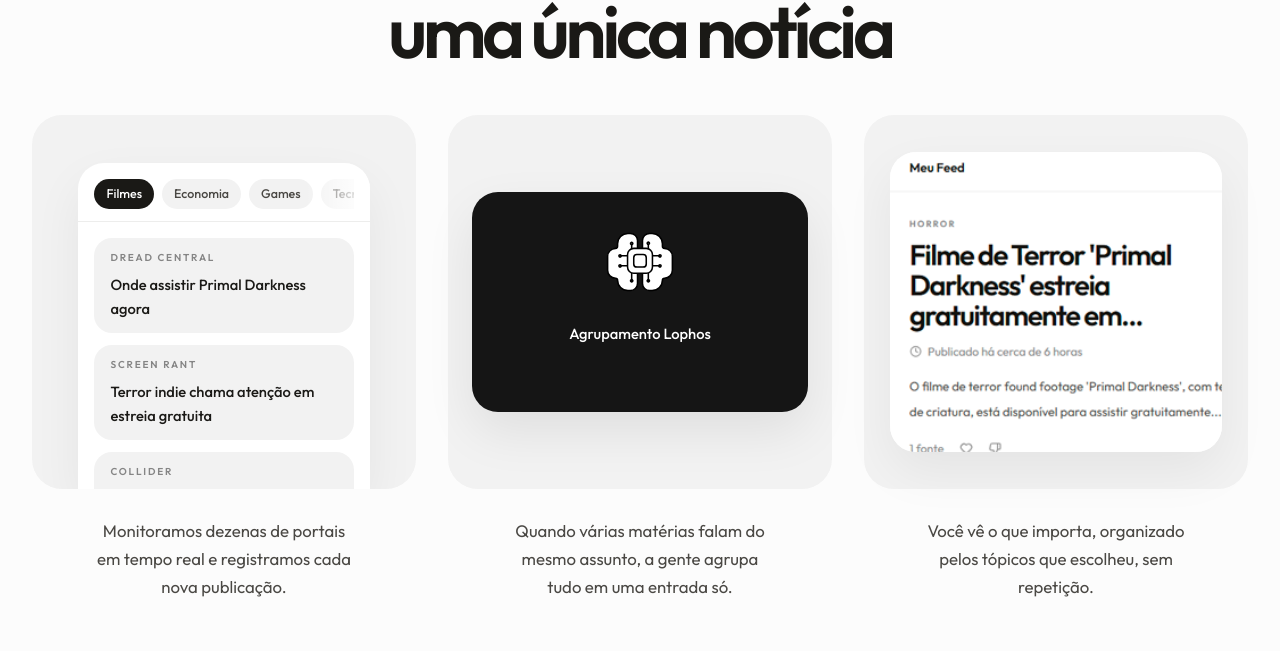
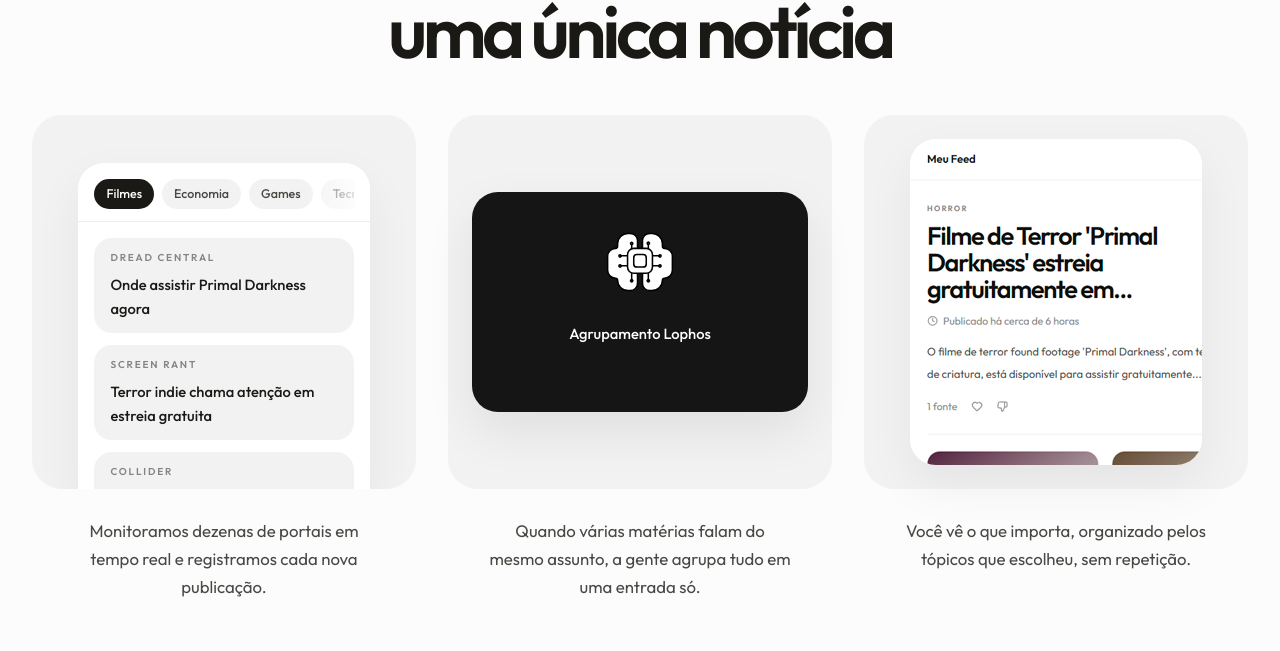
Before and after one commit to designstudio/lophos-feed, a Next.js app: page / in a window 1280 px wide. Shown: the part 1546-2197 px from the top of the page. Built offline with nearby package versions, Linux system fonts and the light colour scheme; no server answers.

Commit message:
Improve landing image quality and card spacing

```diff
--- a/src/app/page.tsx
+++ b/src/app/page.tsx
@@ -109,6 +109,9 @@ function ProductShowcase() {
               fill
               className="object-cover"
               sizes="(min-width: 768px) 1400px, 100vw"
+              quality={100}
+              priority
+              unoptimized
             />
           </div>
         </div>
--- a/src/components/landing/HowItWorksRotator.tsx
+++ b/src/components/landing/HowItWorksRotator.tsx
@@ -169,7 +169,7 @@ export function HowItWorksRotator() {
             </div>
           </article>
 
-          <div className="mx-auto mt-7 max-w-[26rem] px-[3.75rem] text-center">
+          <div className="mx-auto mt-7 max-w-[26rem] px-10 text-center">
             <p className="text-[1.05rem] leading-7 text-ink-secondary">
               Monitoramos dezenas de portais em tempo real e registramos cada nova publicação.
             </p>
@@ -242,7 +242,7 @@ export function HowItWorksRotator() {
             </div>
           </article>
 
-          <div className="mx-auto mt-7 max-w-[26rem] px-[3.75rem] text-center">
+          <div className="mx-auto mt-7 max-w-[26rem] px-10 text-center">
             <p className="text-[1.05rem] leading-7 text-ink-secondary">
               Quando várias matérias falam do mesmo assunto, a gente agrupa tudo em uma entrada só.
             </p>
@@ -252,7 +252,7 @@ export function HowItWorksRotator() {
         <div>
           <article className={`rounded-[30px] bg-bg-secondary p-5 md:p-6 ${CARD_HEIGHT}`}>
             <div className="flex h-full items-center justify-center">
-              <div className="relative h-[18.75rem] w-full max-w-[20.75rem] overflow-hidden rounded-[26px] bg-white shadow-[0_20px_50px_rgba(17,17,17,0.06)]">
+              <div className="relative aspect-[292/326] w-full max-w-[18.25rem] overflow-hidden rounded-[26px] bg-white shadow-[0_20px_50px_rgba(17,17,17,0.06)]">
                 <Image
                   src="/lophos-focus-feed.png"
                   alt="Exemplo do feed do Lophos"
@@ -260,12 +260,14 @@ export function HowItWorksRotator() {
                   className="object-cover"
                   style={{ objectPosition: '20% 10%' }}
                   sizes="332px"
+                  quality={100}
+                  unoptimized
                 />
               </div>
             </div>
           </article>
 
-          <div className="mx-auto mt-7 max-w-[26rem] px-[3.75rem] text-center">
+          <div className="mx-auto mt-7 max-w-[26rem] px-10 text-center">
             <p className="text-[1.05rem] leading-7 text-ink-secondary">
               Você vê o que importa, organizado pelos tópicos que escolheu, sem repetição.
             </p>
```
